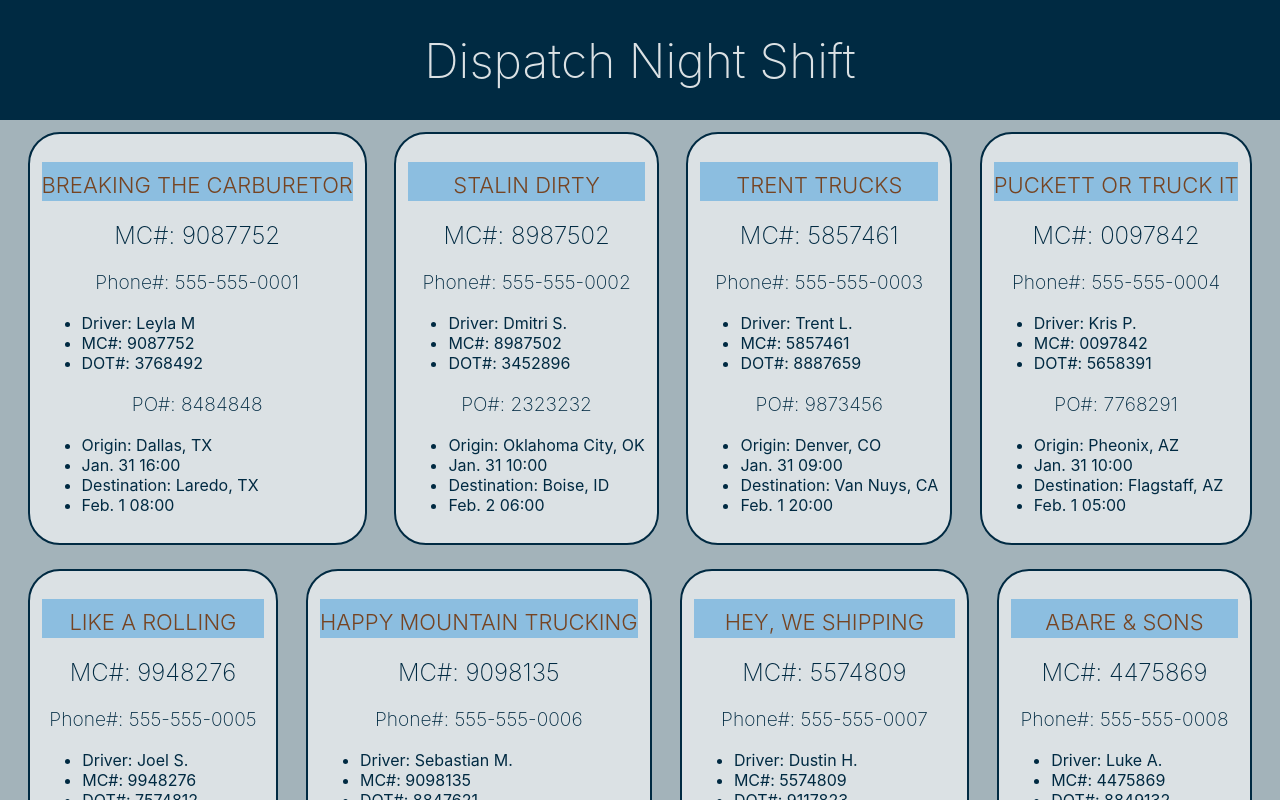
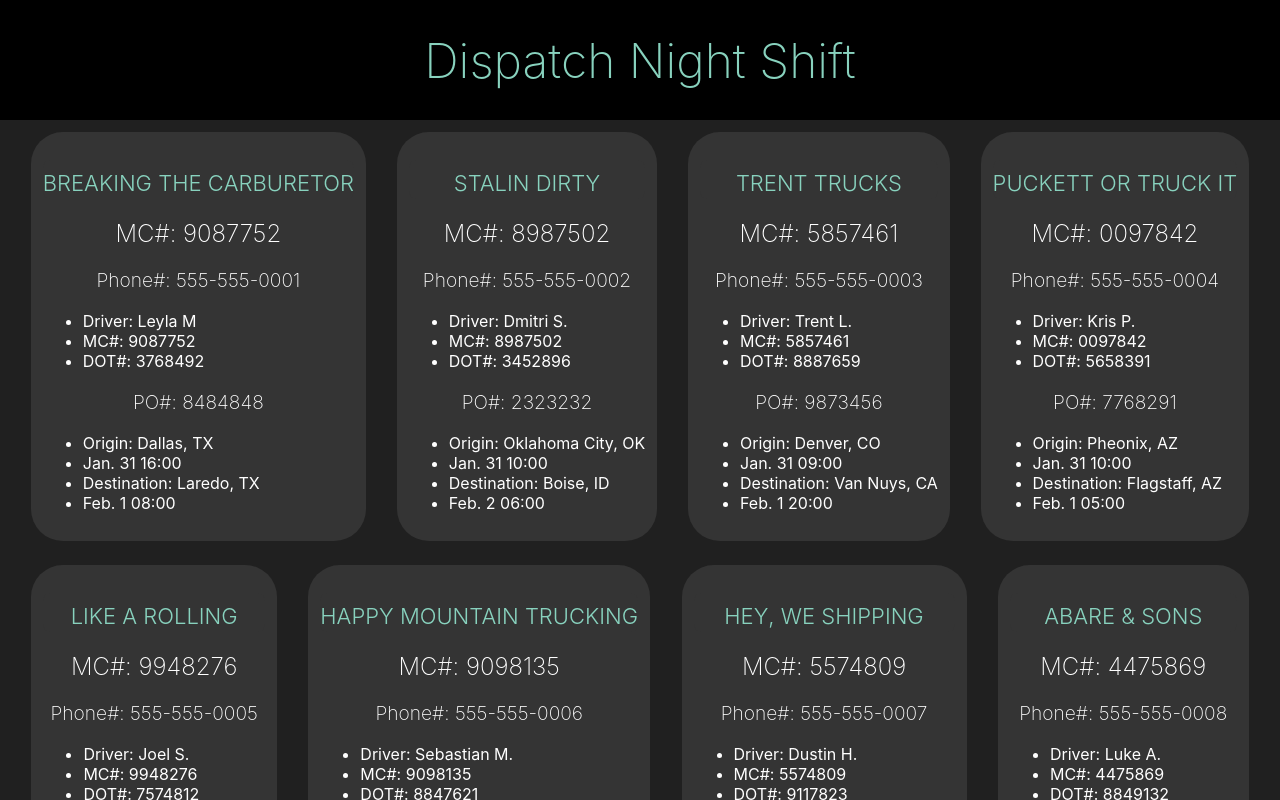
Before and after one commit to david-klock/dispatch_night_shift, a React (Create React App) app: page / in a window 1280 px wide. Shown: the top 800 px of the page. Built offline with nearby package versions, Linux system fonts and the light colour scheme.

Commit message:
more styling

```diff
--- a/src/App.css
+++ b/src/App.css
@@ -16,8 +16,9 @@ body {
   align-items: center;
   font-size: 3rem;
   font-weight: 200;
-  color: #DBE1E4;
-  background-color: #002A42;
+  background-color: black;
+  color: #88d2be;
+  /*background-color: #002A42;*/
   margin: 0;
 }
 
@@ -25,18 +26,21 @@ body {
   display: flex;
   flex-wrap: wrap;
   justify-content: space-evenly;
-  background-color: #a3b3ba;
+  background-color: #202020;
+  /*background-color: #a3b3ba;*/
 }
 
 .card {
-  border: 2px solid;
-  border-color: #002A42;
+  /*border: 2px solid;
+  border-color: black;*/
   border-radius: 2pc;
   padding: 12px;
   margin-top: 12px;
   margin-bottom: 12px;
-  background-color: #dbe1e4;
-
+  background-color: #343434;
+  color: #ffffff;
+  /*background-color: #dbe1e4;
+  box-shadow: 5px 5px 6px rgb(0 16 26 / 0.2);*/
 }
 
 .companyName{
@@ -45,9 +49,12 @@ body {
   font-size: 2rem;
   font-weight: 300;
   font-variant-caps: all-small-caps;
-  color: #764422;
-  background-color: #8cbee0;
+  background-color: #343434;
+  color: #88d2be;
+  /*color: #764422;
+  background-color: #8cbee0;*/
   margin: 1rem 0;
+  border-radius: .5pc;
 }
 
 h2 {
--- a/src/data.json
+++ b/src/data.json
@@ -253,7 +253,7 @@
   },
 
   {
-    "company_name": "Merit Transport",
+    "company_name": "Participort",
     "diver_name": "Meredith M.",
     "DOT": "8473625",
     "MC": "1526374",
```
